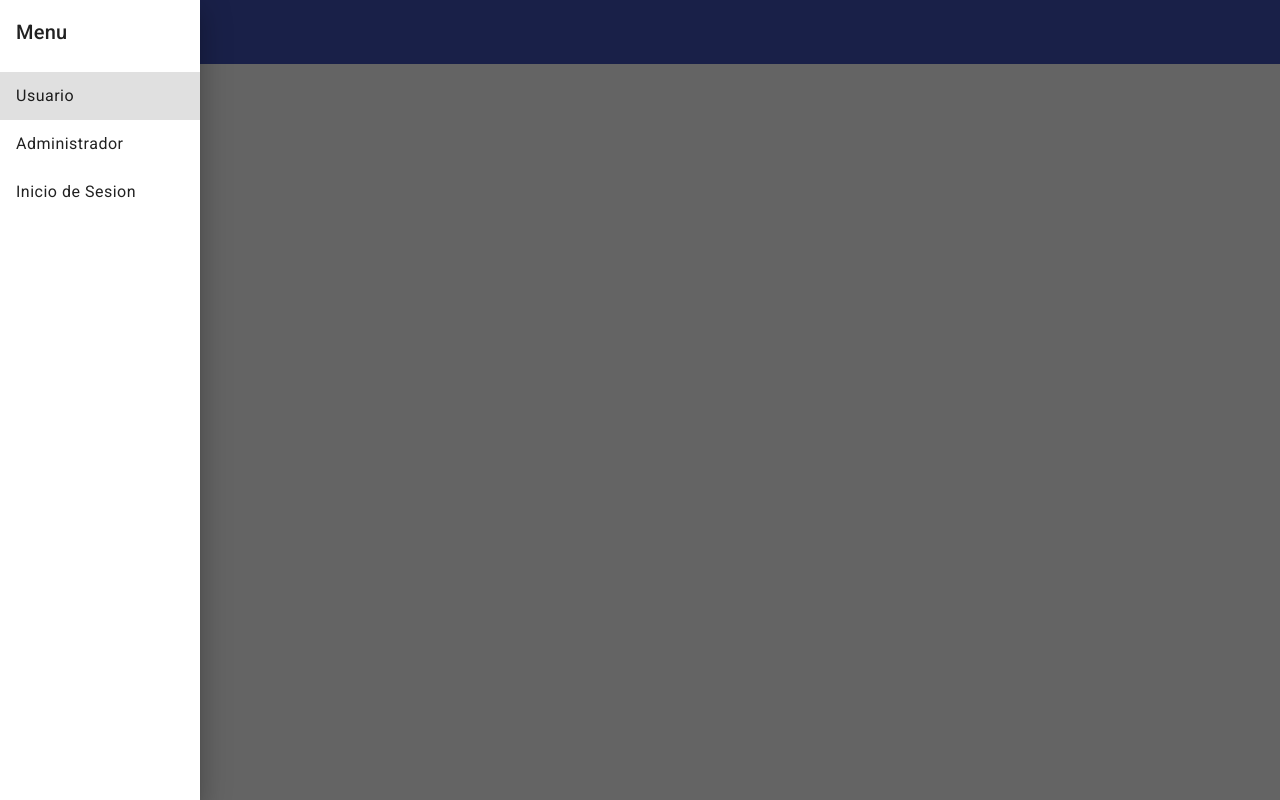
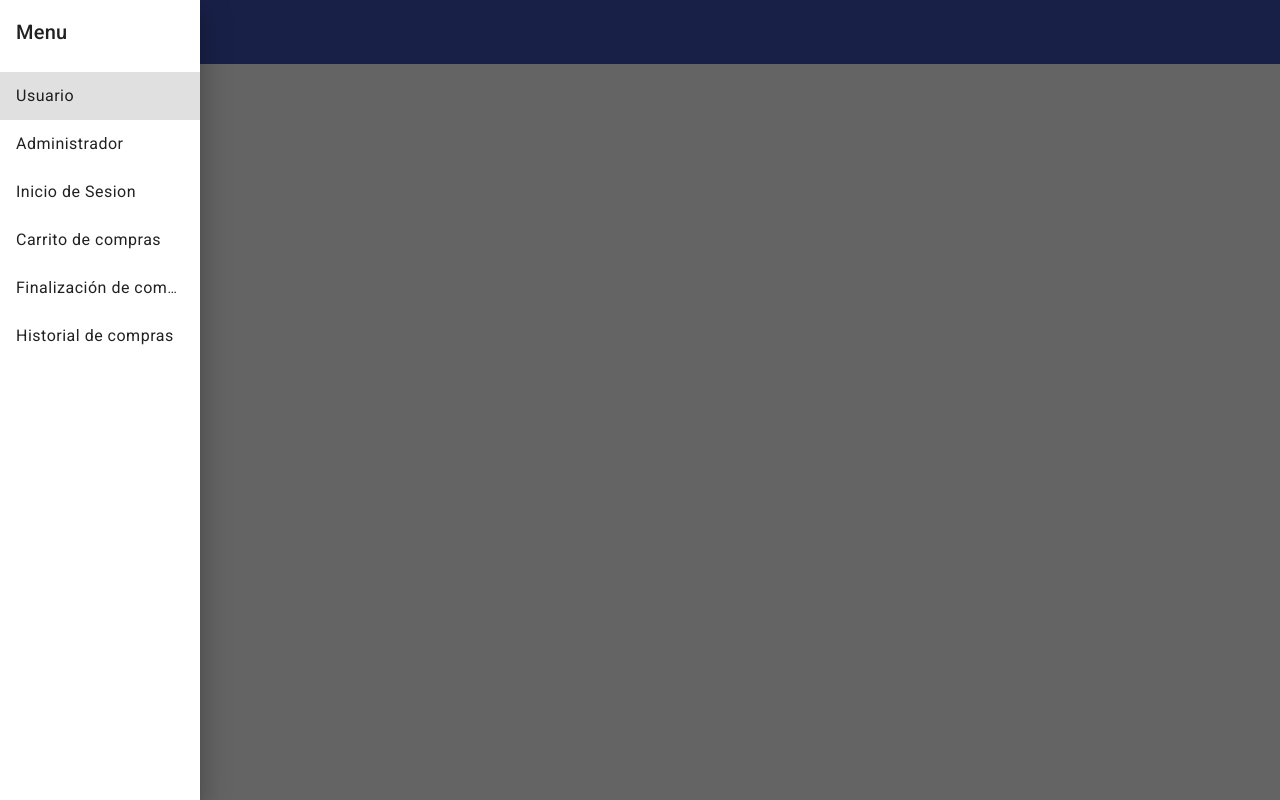
Before and after one commit to LuisHomez/TiendaVirtual_Frontend, an Angular app: page / in a window 1280 px wide. Both pictures are taken after a click on the button "menu". Built offline with nearby package versions, Linux system fonts and the light colour scheme.

Commit message:
27/08/2023 Se agregar tres nuevas etiquetas al menú

```diff
--- a/src/app/Components/menu/menu.component.html
+++ b/src/app/Components/menu/menu.component.html
@@ -8,6 +8,9 @@
       <a mat-list-item href="#">Usuario</a>
       <a mat-list-item href="#">Administrador</a>
       <a mat-list-item href="#">Inicio de Sesion</a>
+      <a mat-list-item href="#">Carrito de compras</a>
+      <a mat-list-item href="#">Finalización de compra</a>
+      <a mat-list-item href="#">Historial de compras</a>
     </mat-nav-list>
   </mat-sidenav>
   <mat-sidenav-content>
```
